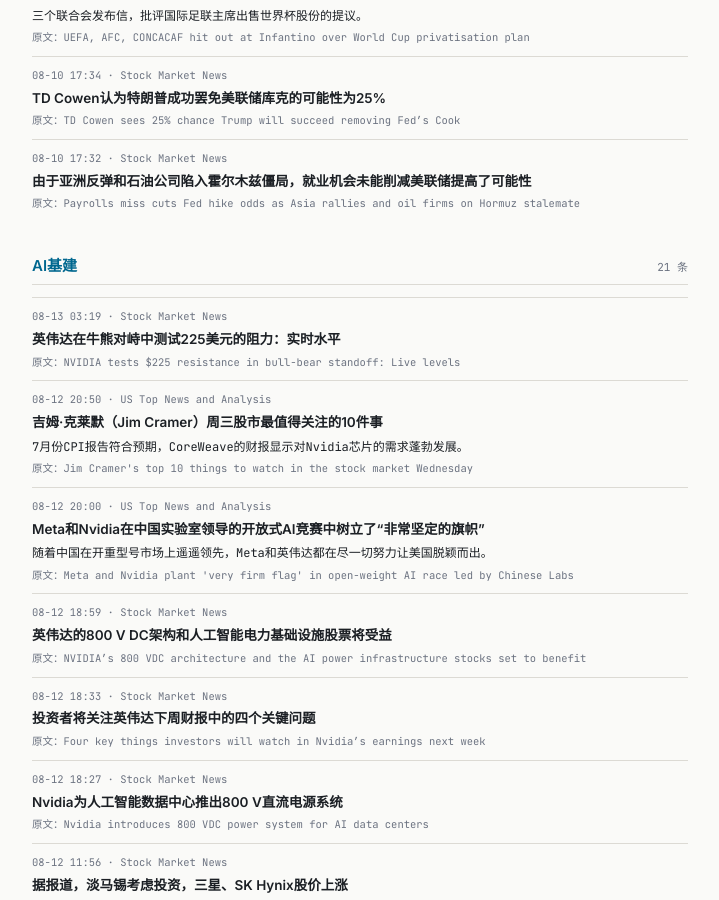
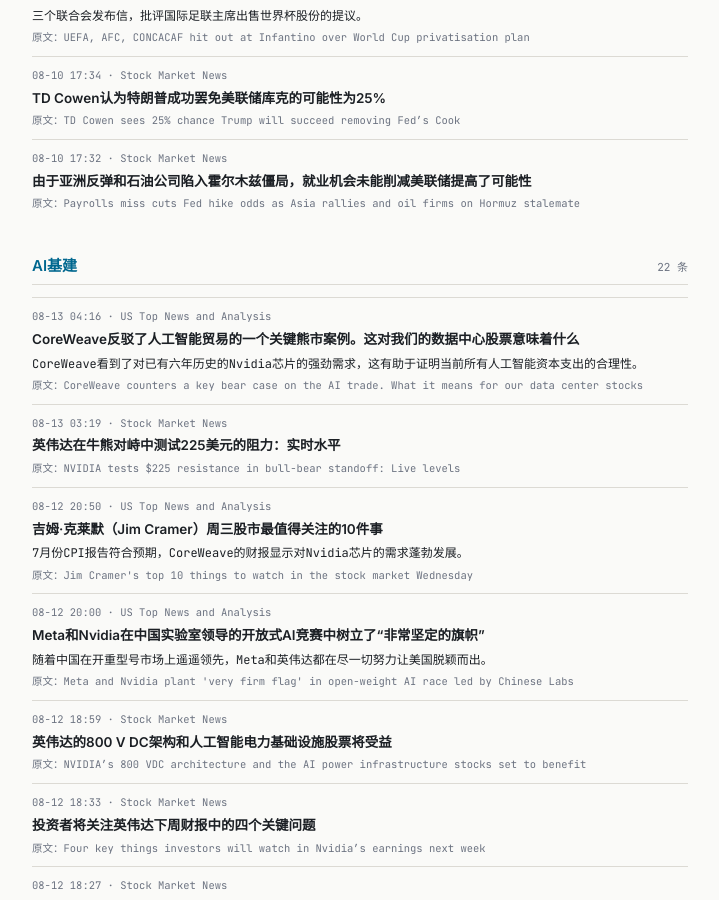
Before and after one commit to tang3super/tang3super.github.io, a Jekyll site: the page built from _macro_trade/news-digest.md, in a window 1280 px wide and 900 px high, scrolled down 9686 px. Shown: the whole window, without its empty margins (280-999 px from the left). Built offline with Jekyll 4.4.1, drawn with Linux system fonts in a browser that asks for light colours; some of the changed text lies outside the part shown.

Commit message:
sync news-digest article

```diff
--- a/_macro_trade/news-digest.md
+++ b/_macro_trade/news-digest.md
@@ -5,7 +5,7 @@
 date: '2026-08-13'
 summary: 2026年第33周监控
 week_label: 2026年第33周监控
-last_updated: 2026-08-13 03:41
+last_updated: 2026-08-13 04:22
 refresh_note: 每 5 分钟自动刷新
 topics:
 - name: 地缘政治
@@ -649,6 +649,13 @@
     title_zh: 由于亚洲反弹和石油公司陷入霍尔木兹僵局，就业机会未能削减美联储提高了可能性
 - name: AI基建
   items:
+  - title: CoreWeave counters a key bear case on the AI trade. What it means for our data center stocks
+    summary: CoreWeave is seeing strong demand for six-year-old Nvidia chips, helping justify all the current AI capex.
+    link: https://www.cnbc.com/2026/08/12/coreweave-counters-a-key-bear-case-on-the-ai-trade-what-it-means-for-our-data-center-stocks.html
+    source: US Top News and Analysis
+    time: 08-13 04:16
+    title_zh: CoreWeave反驳了人工智能贸易的一个关键熊市案例。这对我们的数据中心股票意味着什么
+    summary_zh: CoreWeave看到了对已有六年历史的Nvidia芯片的强劲需求，这有助于证明当前所有人工智能资本支出的合理性。
   - title: 'NVIDIA tests $225 resistance in bull-bear standoff: Live levels'
     summary: ''
     link: https://www.investing.com/news/stock-market-news/nvidia-stalls-below-225-as-momentum-fades-hourly-levels-93CH-4849693
```
